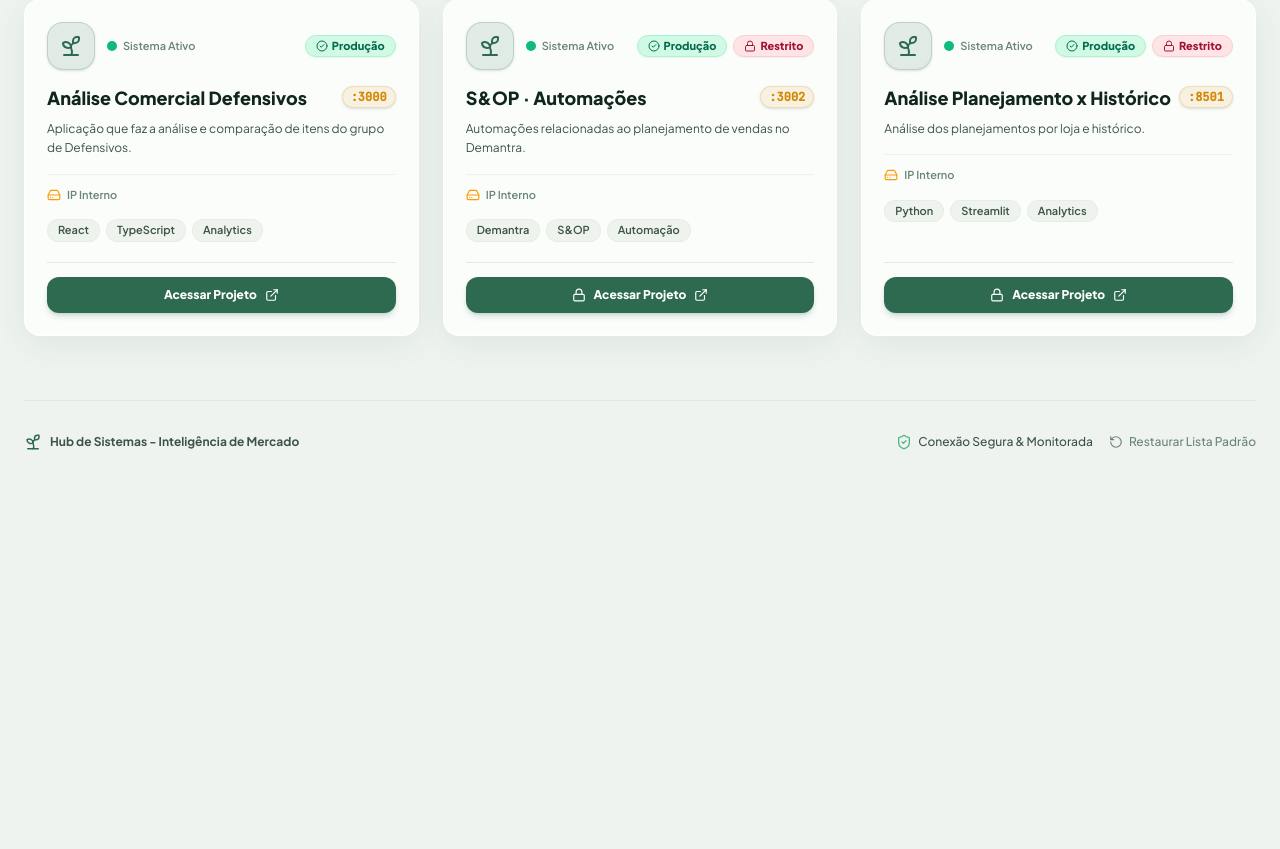
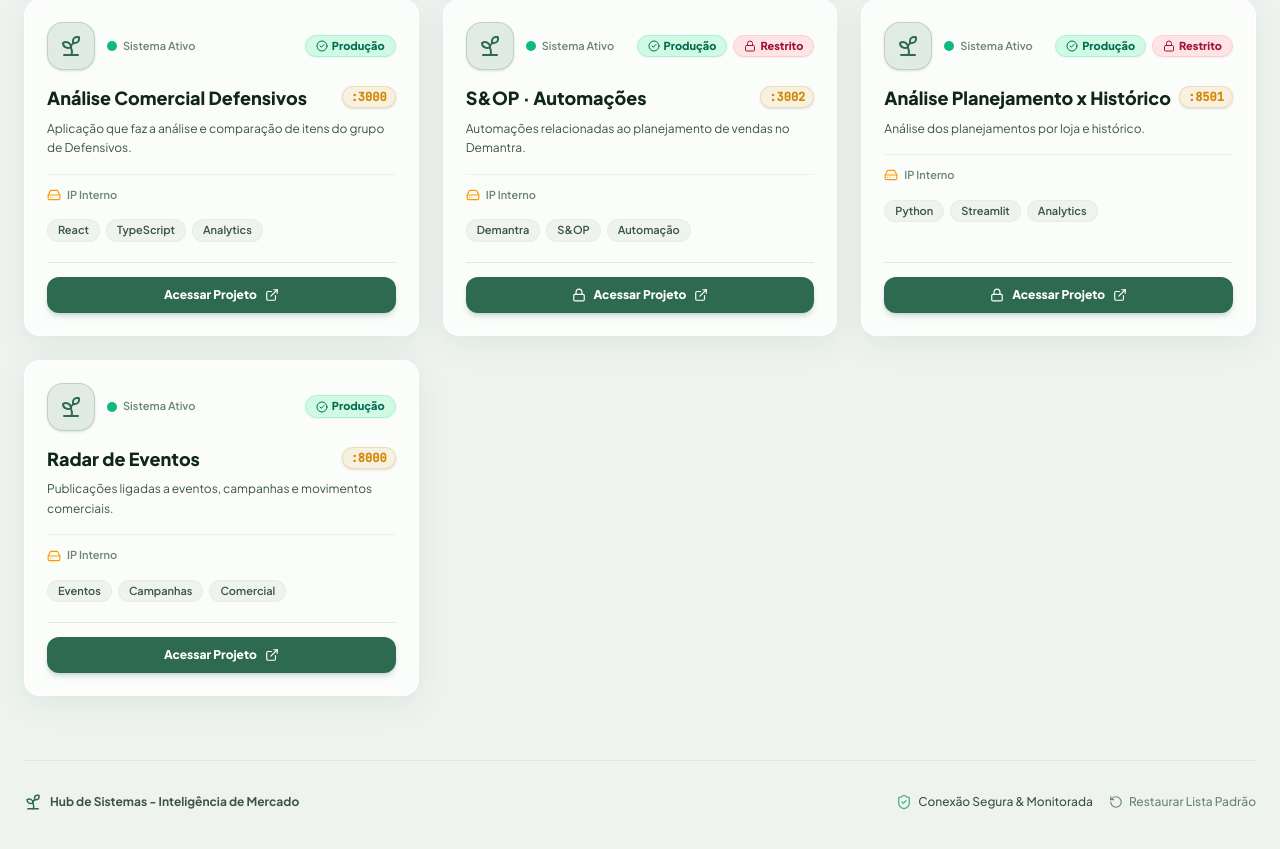
Before and after one commit to JDSN6331/Hub-de-Sistemas, a React (Vite) app: page / in a window 1280 px wide. Shown: the part 1885-2734 px from the top of the page. Before the commit the page ends 2384 px from the top, so only its background shows below. Built offline with nearby package versions, Linux system fonts and the light colour scheme.

Commit message:
feat: adiciona sistema Radar de Eventos ao Hub

```diff
--- a/src/data/projects.ts
+++ b/src/data/projects.ts
@@ -209,9 +209,22 @@ export const initialProjects: Project[] = [
     username: 'Admin',
     password: 'IM2026',
   },
+  {
+    id: 'proj-16',
+    title: 'Radar de Eventos',
+    description: 'Publicações ligadas a eventos, campanhas e movimentos comerciais.',
+    url: 'http://172.16.251.40:8000/',
+    environment: 'producao',
+    category: 'portal',
+    hostType: 'internal',
+    status: 'online',
+    technologies: ['Eventos', 'Campanhas', 'Comercial'],
+    port: '8000',
+    icon: 'Sprout',
+  },
 ];
 
-const STORAGE_KEY = 'agro_hub_sistemas_v15';
+const STORAGE_KEY = 'agro_hub_sistemas_v16';
 
 export const loadProjects = (): Project[] => {
   try {
```
